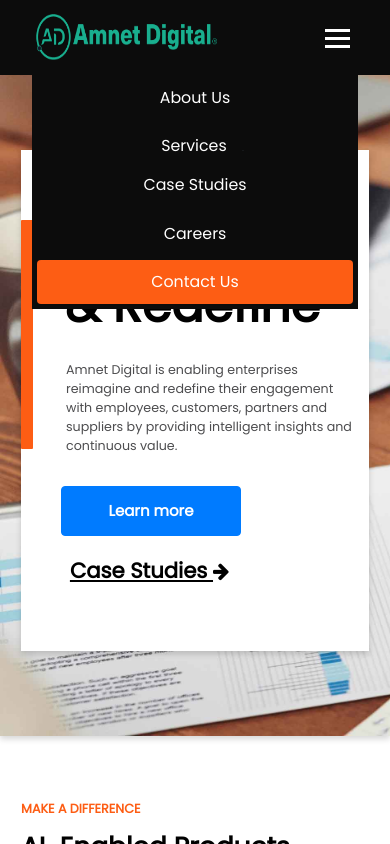
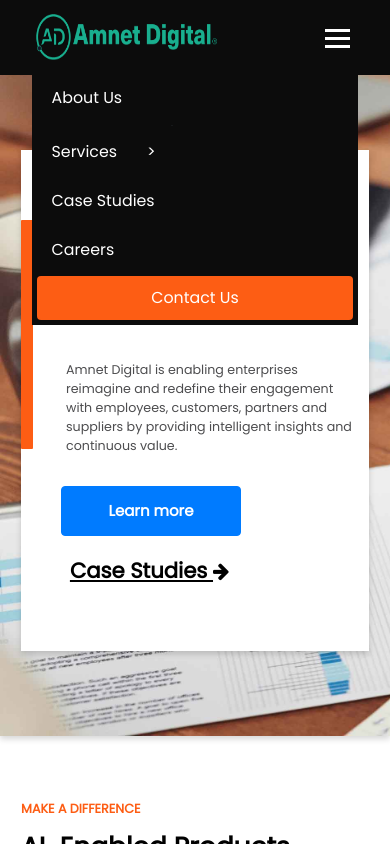
Before and after one commit to binmayPadhi/aws-ament-test, a React (Create React App) app: page / in a window 390 px wide. Both pictures are taken after a click on the button "Toggle navigation". Shown: the top 844 px of the page. Built offline with nearby package versions, Linux system fonts and the light colour scheme.

Commit message:
navbar updated

```diff
--- a/public/styles.css
+++ b/public/styles.css
@@ -106,6 +106,7 @@
  background-color: #FD5D14;
  transition: .5s;
  border-radius: 4px;
+ text-align: center;
 }
 
 .navbar-nav .contactus-button:hover{
@@ -693,6 +694,12 @@
 
 @media only screen and (min-width: 320px) and (max-width: 374px) {
 
+    nav.navbar{
+        max-height: 100vh;
+        overflow: auto;
+       /* -webkit-overflow-scrolling: touch; */
+       }
+
     .section-header{
         font-size: 1.5rem;
     }
@@ -708,7 +715,7 @@
         width: 170px;
     }
     .navigation-bar{
-        text-align: center;
+        text-align: left;
     }
     .navbar-collapse{
         background-color:  #0C0C0C;
@@ -918,6 +925,11 @@
 
 @media only screen and (min-width: 375px) and (max-width: 767px) {
 
+    nav.navbar{
+        max-height: 100vh;
+        overflow: auto;
+       /* -webkit-overflow-scrolling: touch; */
+       }
 
     .section-header{
         font-size: 1.5rem;
@@ -935,7 +947,7 @@
         /* height: 43px; */
     }
     .navigation-bar{
-        text-align: center;
+        text-align: left;
     }
     .navbar-collapse{
         background-color:  #0C0C0C;
@@ -1170,11 +1182,20 @@
 
 /* FOR MEDIUM DEVICES 834PX */
 /* ...................................................................................................................... */
+@media only screen and (min-width: 768px) and (max-width: 1023px) {
+    nav.navbar{
+        max-height: 100vh;
+        overflow: auto;
+       /* -webkit-overflow-scrolling: touch; */
+       }
+}
 
 @media only screen and (min-width: 768px) and (max-width: 1024px) {
     /* *{
         font-size: 30%;
     } */
+
+
     .section-header{
         font-size: 1.5rem;
     }
@@ -1191,7 +1212,7 @@
         /* height: 43px; */
     }
     .navigation-bar{
-        text-align: center;
+        text-align: left;
     }
     .navbar-collapse{
         background-color:  #0C0C0C;
@@ -3310,9 +3331,9 @@
     color: #9de0d2 !important;
 }
 
-.dropdown:hover>.dropdown-menu {
+/* .dropdown:hover>.dropdown-menu {
     display: block;
-}
+} */
 
 .sub-service-dropdown .dropdown-menu{
     padding: 15px;
@@ -3323,8 +3344,8 @@
     font-size: 1.5rem;
     font-weight: 400px;
     color: white !important;
-    padding: 25px 15px;
-    text-align: center !important;
+    padding: 10px 0px !important;
+    text-align: left !important;
 }
 
 .dropdown-menu {
@@ -3358,6 +3379,7 @@
     box-shadow: 0px 8px 16px 0px rgba(0,0,0,0.2);
     z-index: 1;
     transition: 2s;
+    border-radius: 20px;
   }
 
   .dropdown-icon{
@@ -3391,7 +3413,7 @@
     padding: 25px 10px;
     background-color: #0c0c0c;
     height: auto;
-    /* border-radius: 20px; */
+    border-radius: 20px;
     /* border-color: 3px solid #19AF8F; */
 }
 
@@ -3414,6 +3436,11 @@
     text-align: left;
   }
 
+  .column a:hover{
+      color: #FD5D14 !important;
+      text-decoration: none;
+  }
+
   .dropdown-content p{
       font-size: 1.3rem;
       padding-left: 5px;
--- a/src/assets/components/Navbar.jsx
+++ b/src/assets/components/Navbar.jsx
@@ -219,7 +219,7 @@
                           </div> */}
 
                       </div>
-                      <div className="column">
+                      <div className="column extra-column">
 
                           <div className="navFlex">
                           <img src={navIcon} className="img-fluid navIcon" alt="icon" />
@@ -240,13 +240,18 @@
 
                   </div>
 
-                    <div className="dropdown sub-service-dropdown" style={{marginTop:"14.5px"}}>
-                      <div className=" dropdown-toggle"  type="button" id="dropdownMenuButton" data-toggle="dropdown" aria-haspopup="true" aria-expanded="false">
-                        <NavLink to = "/services" onClick={() => window.location.href="/services"} style={navStyle} activeStyle={{color: '#19AF8F', textDecoration: 'none'}}>
+                    <div className="dropdown sub-service-dropdown" style={{marginTop:"5.5px"}}>
+                      <div className=" dropdown-toggle d-flex"  type="button" id="dropdownMenuButton" data-toggle="dropdown" aria-haspopup="true" aria-expanded="false">
+                        <NavLink to = "/services" onClick={() => window.location.href="/services"}   style={navStyle} activeStyle={{color: '#19AF8F', textDecoration: 'none'}}>
 
                           Services
 
                         </NavLink>
+                        <div  style={navStyle}>
+
+                          {`>`}
+
+                        </div>
                       </div>
                       <div className="dropdown-menu" aria-labelledby="dropdownMenuButton">
                         <NavLink className="dropdown-item" to={`/${`aiml`}`} activeStyle={{color: '#19AF8F', textDecoration: 'none'}}>AI / ML</NavLink>
```
